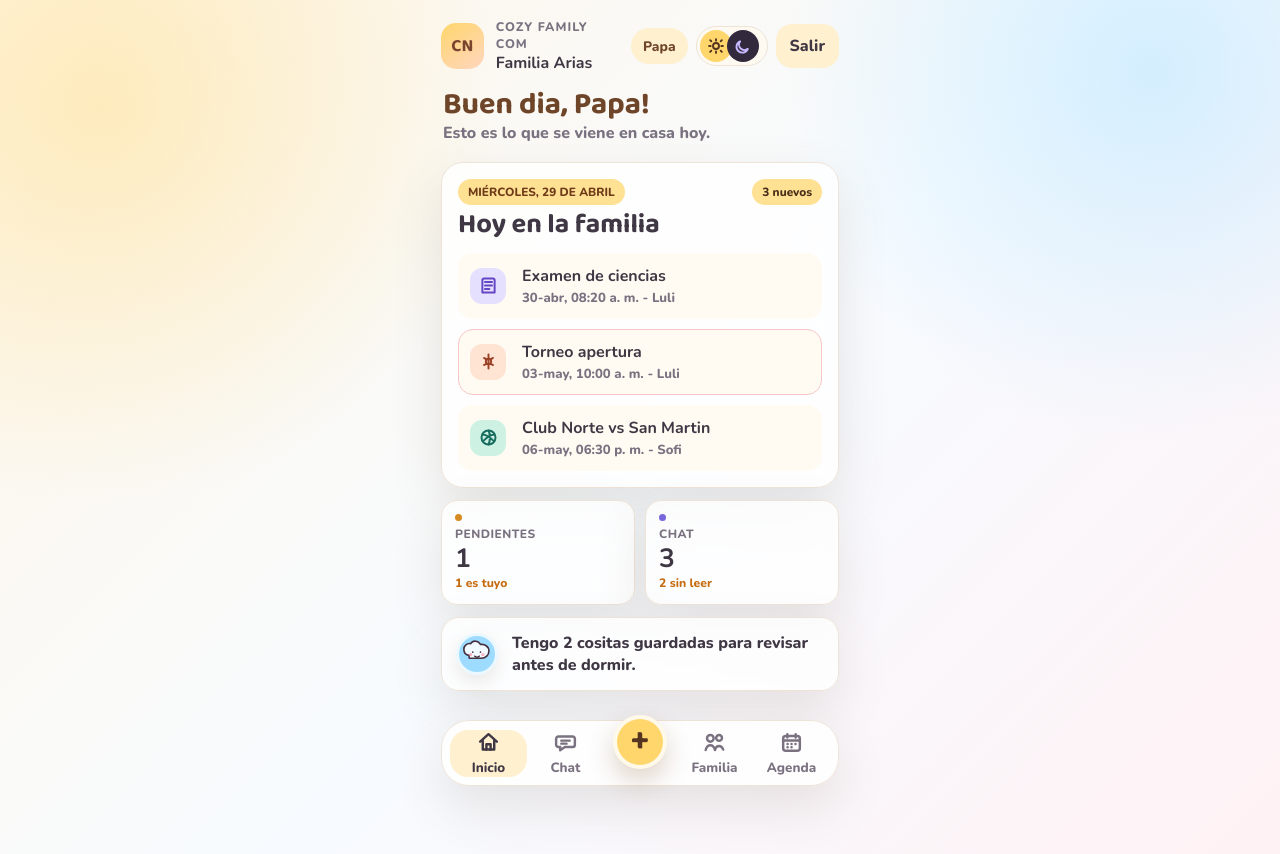
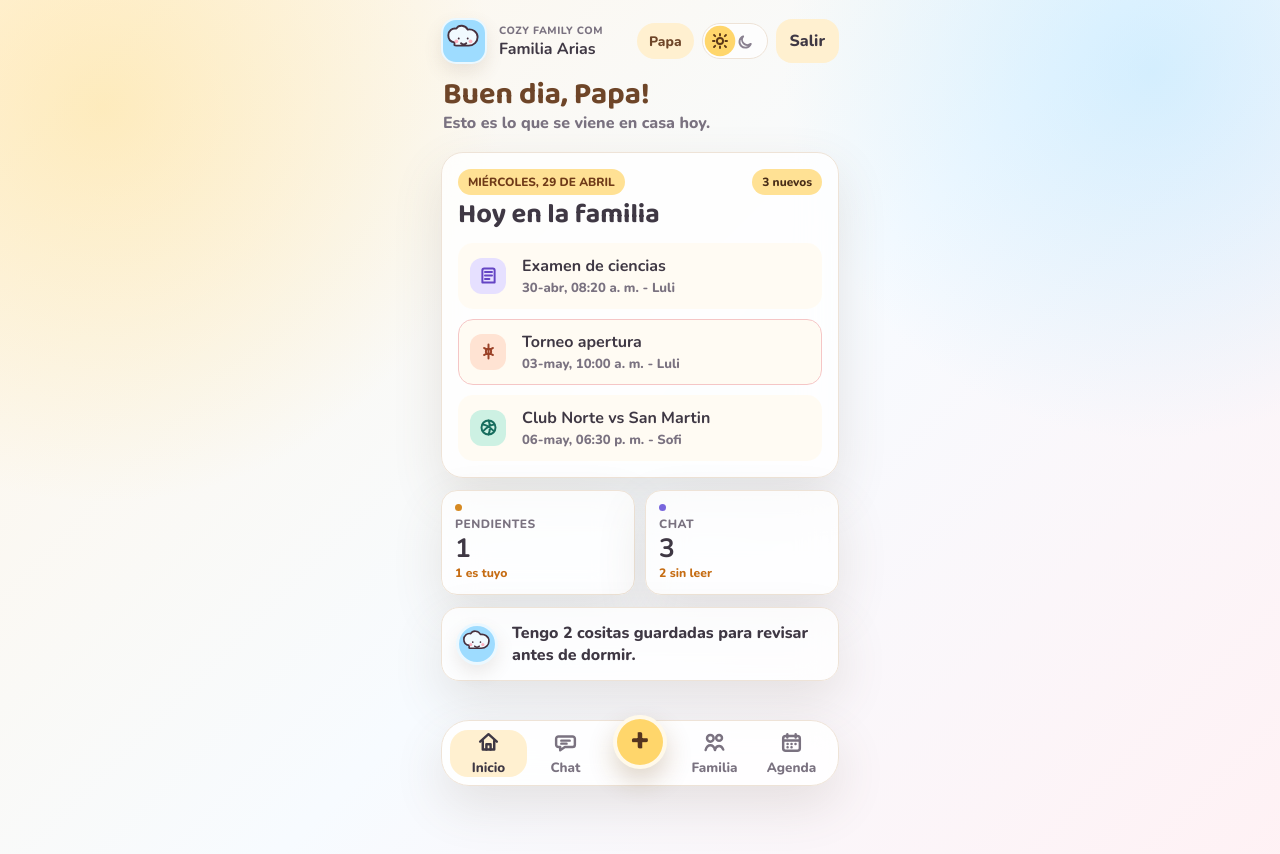
Before and after one commit to jomuller11/Cozy-Family-Com, a React (Vite) app: page / in a window 1280 px wide. Both pictures are taken after a click on the button "Entrar". Shown: the top 854 px of the page. Built offline with nearby package versions, Linux system fonts and the light colour scheme.

Commit message:
Polish family avatar and theme toggle

```diff
--- a/frontend/styles.css
+++ b/frontend/styles.css
@@ -205,10 +205,14 @@ textarea {
 .brand p,
 .eyebrow {
   color: var(--muted);
-  font-size: 0.78rem;
+  font-size: 0.66rem;
   font-weight: 800;
-  letter-spacing: 0.08em;
+  letter-spacing: 0.05em;
   text-transform: uppercase;
+}
+
+.brand strong {
+  font-size: 1rem;
 }
 
 .members {
@@ -328,13 +332,15 @@ h2 {
 
 .theme-toggle {
   display: grid;
-  grid-template-columns: 32px 32px;
+  grid-template-columns: 30px 30px;
   align-items: center;
-  min-height: 38px;
+  min-height: 34px;
   border: 1px solid var(--line);
   border-radius: 999px;
-  padding: 3px;
-  background: var(--soft-panel);
+  padding: 2px;
+  color: var(--muted);
+  background: color-mix(in srgb, var(--panel) 74%, transparent);
+  box-shadow: inset 0 0 0 1px color-mix(in srgb, white 44%, transparent);
   cursor: pointer;
   font-weight: 900;
 }
@@ -350,10 +356,16 @@ h2 {
 .sun-icon,
 .moon-icon {
   display: grid;
-  width: 32px;
-  height: 32px;
+  width: 30px;
+  height: 30px;
   place-items: center;
   border-radius: 999px;
+  background: transparent;
+  color: var(--muted);
+  transition:
+    background 160ms ease,
+    color 160ms ease,
+    transform 160ms ease;
 }
 
 .sun-icon svg,
@@ -368,25 +380,31 @@ h2 {
 }
 
 .sun-icon {
+  color: #7d5b35;
+}
+
+.moon-icon {
+  margin-left: -4px;
+  color: #8a8190;
+}
+
+.sun-icon.active {
+  color: #5d3918;
   background: var(--sun);
-  color: #55351f;
-}
-
-.moon-icon {
-  margin-left: -5px;
-  background: #33293d;
-  color: #c7b9ff;
+  transform: scale(1.02);
+}
+
+.moon-icon.active {
+  color: #241d2d;
+  background: var(--lavender);
+  transform: scale(1.02);
 }
 
 body:has(#theme-toggle:checked) .theme-toggle,
 body[data-theme="dark"] .theme-toggle {
-  background: rgba(255, 255, 255, 0.12);
-}
-
-body:has(#theme-toggle:checked) .moon-icon,
-body[data-theme="dark"] .moon-icon {
-  background: var(--lavender);
-  color: #241d2d;
+  border-color: rgba(255, 255, 255, 0.22);
+  background: rgba(255, 255, 255, 0.1);
+  box-shadow: inset 0 0 0 1px rgba(255, 255, 255, 0.12);
 }
 
 .hero-panel {
@@ -1114,6 +1132,13 @@ body:has(#resultados:target) #resultados {
   font-size: 1.35rem;
 }
 
+.mascot-avatar.brand {
+  width: 46px;
+  height: 46px;
+  border-radius: 15px;
+  border-width: 2px;
+}
+
 .mascot-avatar svg {
   width: 90%;
   height: 90%;
@@ -1726,7 +1751,7 @@ body[data-theme="dark"] .speech {
   }
 
   .brand p {
-    font-size: 0.68rem;
+    font-size: 0.62rem;
     letter-spacing: 0.04em;
   }
 
--- a/src/App.jsx
+++ b/src/App.jsx
@@ -306,10 +306,10 @@ function ThemeToggle({ theme, onThemeChange }) {
 
   return (
     <button className="theme-toggle" type="button" onClick={() => onThemeChange(nextTheme)}>
-      <span className="sun-icon" aria-hidden="true">
+      <span className={`sun-icon ${theme === "light" ? "active" : ""}`} aria-hidden="true">
         <SunIcon />
       </span>
-      <span className="moon-icon" aria-hidden="true">
+      <span className={`moon-icon ${theme === "dark" ? "active" : ""}`} aria-hidden="true">
         <MoonIcon />
       </span>
       <strong>{theme === "dark" ? "Noche" : "Dia"}</strong>
@@ -748,12 +748,14 @@ function UsersSection({
   selectedUserId,
   invitations,
   familyName,
+  familyMascotId,
   onSelectUser,
   onCreateUser,
   onDeleteUser,
   onMakeAdmin,
   onCreateInvite,
   onFamilyNameChange,
+  onFamilyMascotChange,
 }) {
   const [form, setForm] = useState({
     name: "",
@@ -770,6 +772,15 @@ function UsersSection({
     mascotId: "nubi",
   });
   const [familyNameDraft, setFamilyNameDraft] = useState(familyName);
+  const [familyMascotDraft, setFamilyMascotDraft] = useState(familyMascotId);
+
+  useEffect(() => {
+    setFamilyNameDraft(familyName);
+  }, [familyName]);
+
+  useEffect(() => {
+    setFamilyMascotDraft(familyMascotId);
+  }, [familyMascotId]);
 
   function handleChange(event) {
     const { name, value, type, checked } = event.target;
@@ -809,6 +820,7 @@ function UsersSection({
     if (familyNameDraft.trim()) {
       onFamilyNameChange(familyNameDraft.trim());
     }
+    onFamilyMascotChange(familyMascotDraft);
   }
 
   return (
@@ -917,7 +929,7 @@ function UsersSection({
           <form className="entry-form invite-form" onSubmit={submitFamilyName}>
             <div className="wide">
               <p className="eyebrow">Grupo familiar</p>
-              <h2>Nombre del grupo</h2>
+              <h2>Nombre y mascota</h2>
             </div>
             <label className="wide">
               <span>Nombre</span>
@@ -927,8 +939,18 @@ function UsersSection({
                 onChange={(event) => setFamilyNameDraft(event.target.value)}
               />
             </label>
+            <label className="wide">
+              <span>Mascota del grupo</span>
+              <select value={familyMascotDraft} onChange={(event) => setFamilyMascotDraft(event.target.value)}>
+                {mascotOptions.map((mascot) => (
+                  <option value={mascot.id} key={mascot.id}>
+                    {mascot.name}
+                  </option>
+                ))}
+              </select>
+            </label>
             <button className="primary-action wide" type="submit">
-              Guardar nombre
+              Guardar grupo
             </button>
           </form>
         )}
@@ -981,7 +1003,7 @@ function UsersSection({
   );
 }
 
-function AuthScreen({ accounts, invitations, familyName, onLogin, onRegister }) {
+function AuthScreen({ accounts, invitations, familyName, familyMascotId, onLogin, onRegister }) {
   const [mode, setMode] = useState("login");
   const [message, setMessage] = useState("");
   const [loginForm, setLoginForm] = useState({
@@ -1054,7 +1076,7 @@ function AuthScreen({ accounts, invitations, familyName, onLogin, onRegister })
     <main className="auth-shell">
       <section className="panel auth-card">
         <div className="brand">
-          <span className="brand-mark">CN</span>
+          <MascotAvatar mascotId={familyMascotId} size="brand" />
           <div>
             <p>Cozy Family Com</p>
             <strong>{familyName}</strong>
@@ -1145,6 +1167,7 @@ export default function App() {
   const [activeSection, setActiveSection] = useState(() => window.location.hash.replace("#", "") || "inicio");
   const [theme, setTheme] = useState(() => window.localStorage.getItem("casa-nube-theme") || "light");
   const [familyName, setFamilyName] = useState(() => window.localStorage.getItem("casa-nube-family-name") || "Familia Arias");
+  const [familyMascotId, setFamilyMascotId] = useState(() => window.localStorage.getItem("casa-nube-family-mascot") || "nubi");
   const [users, setUsers] = useState(() => normalizeUsers(readStorage("casa-nube-users", initialUsers)));
   const [accounts, setAccounts] = useState(() => readStorage("casa-nube-accounts", initialAccounts));
   const [sessionUserId, setSessionUserId] = useState(() => window.localStorage.getItem("casa-nube-session-user"));
@@ -1183,6 +1206,10 @@ export default function App() {
   useEffect(() => {
     window.localStorage.setItem("casa-nube-family-name", familyName);
   }, [familyName]);
+
+  useEffect(() => {
+    window.localStorage.setItem("casa-nube-family-mascot", familyMascotId);
+  }, [familyMascotId]);
 
   useEffect(() => {
     window.localStorage.setItem("casa-nube-accounts", JSON.stringify(accounts));
@@ -1308,6 +1335,7 @@ export default function App() {
         accounts={accounts}
         invitations={invitations}
         familyName={familyName}
+        familyMascotId={familyMascotId}
         onLogin={handleLogin}
         onRegister={handleRegister}
       />
@@ -1320,7 +1348,7 @@ export default function App() {
         <section className="workspace">
           <header className="topbar">
             <div className="brand compact-brand">
-              <span className="brand-mark">CN</span>
+              <MascotAvatar mascotId={familyMascotId} size="brand" />
               <div>
                 <p>Cozy Family Com</p>
                 <strong>{familyName}</strong>
@@ -1369,12 +1397,14 @@ export default function App() {
               selectedUserId={selectedUserId}
               invitations={invitations}
               familyName={familyName}
+              familyMascotId={familyMascotId}
               onSelectUser={setSelectedUserId}
               onCreateUser={handleCreateUser}
               onDeleteUser={handleDeleteUser}
               onMakeAdmin={handleMakeAdmin}
               onCreateInvite={handleCreateInvite}
               onFamilyNameChange={setFamilyName}
+              onFamilyMascotChange={setFamilyMascotId}
             />
           )}
           {activeSection === "cargar" && (
```
